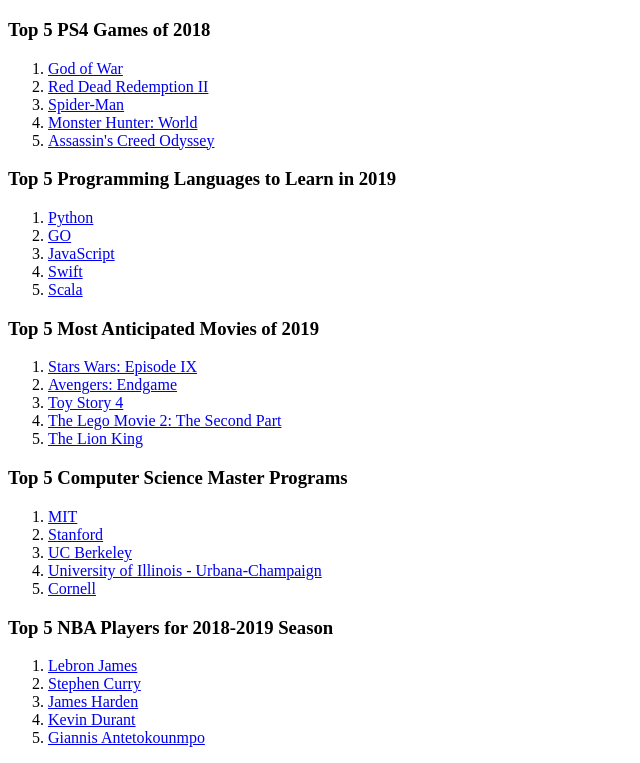
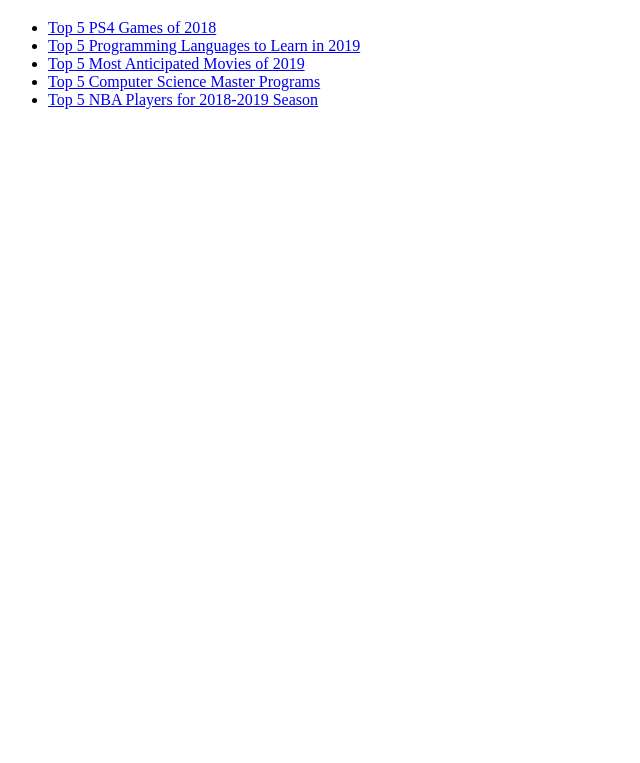
Before and after one commit to mintaelee/top-5, a plain HTML site: page index.html in a window 1280 px wide. Shown: the part 61-824 px from the top of the page, without its empty margins (0-640 px from the left). After the commit the page ends 800 px from the top, so only its background shows below. Drawn offline with Linux system fonts and the light colour scheme.

Commit message:
created separate pages for each list

```diff
--- a/index.html
+++ b/index.html
@@ -5,45 +5,12 @@
     </head>
     <body>
         <h1>Set of Top 5 Lists</h1>
-        <h3>Top 5 PS4 Games of 2018</h3>
-            <ol>
-                <li><a href="assets/games/godofwar.jpg">God of War</a> </li>
-                <li><a href="assets/games/rdd2.jpg">Red Dead Redemption II</a> </li>
-                <li><a href="assets/games/spiderman.jpg">Spider-Man</a> </li>
-                <li><a href="assets/games/monsterhunter.jpg">Monster Hunter: World</a>  </li>
-                <li><a href="assets/games/assassinscreed.png">Assassin's Creed Odyssey</a></li>
-            </ol>
-        <h3>Top 5 Programming Languages to Learn in 2019</h3>
-            <ol>
-                <li><a href="https://www.python.org/">Python</a> </li>
-                <li><a href="https://golang.org/">GO</a> </li>
-                <li><a href="https://www.javascript.com/">JavaScript</a> </li>
-                <li><a href="http://www.swift.org/">Swift</a>  </li>
-                <li><a href="https://www.scala-lang.org/">Scala</a></li>
-            </ol>
-        <h3>Top 5 Most Anticipated Movies of 2019</h3>
-            <ol>
-                <li><a href="assets/movies/starwars.jpg">Stars Wars: Episode IX</a> </li>
-                <li><a href="assets/movies/avengers.jpg">Avengers: Endgame</a> </li>
-                <li><a href="assets/movies/toystory.jpg">Toy Story 4</a> </li>
-                <li><a href="assets/movies/legomovie.jpg">The Lego Movie 2: The Second Part</a> </li>
-                <li><a href="assets/movies/lionking.jpg">The Lion King</a> </li>
-            </ol>
-        <h3>Top 5 Computer Science Master Programs</h3>
-            <ol>
-                <li><a href="assets/universities/mit.png">MIT</a> </li>
-                <li><a href="assets/universities/stanford.png">Stanford</a> </li>
-                <li><a href="assets/universities/ucb.jpeg">UC Berkeley</a> </li>
-                <li><a href="assets/universities/uiuc.png"> University of Illinois - Urbana-Champaign</a> </li>
-                <li><a href="assets/universities/cornell.png">Cornell</a> </li>
-            </ol>
-        <h3>Top 5 NBA Players for 2018-2019 Season</h3>
-            <ol>
-                <li><a href="assets/nba/lebron.jpeg">Lebron James</a> </li>
-                <li><a href="assets/nba/curry.jpeg"> Stephen Curry</a></li>
-                <li><a href="assets/nba/harden.jpeg">James Harden</a> </li>
-                <li><a href="assets/nba/durant.jpeg">Kevin Durant</a> </li>
-                <li><a href="assets/nba/Giannis.jpeg">Giannis Antetokounmpo</a> </li>
-            </ol>
+        <ul>
+            <li><a href="top-games.html"> Top 5 PS4 Games of 2018</a></li>
+            <li><a href="top-programming.html"> Top 5 Programming Languages to Learn in 2019</a></li>
+            <li><a href="top-movies.html"> Top 5 Most Anticipated Movies of 2019</a></li>
+            <li><a href="top-csprograms.html"> Top 5 Computer Science Master Programs</a></li>
+            <li><a href="top-nba-players.html"> Top 5 NBA Players for 2018-2019 Season</a></li>
+        </ul>
     </body>
 </html>
```
Also changed, not shown: top-csprograms.html (added, +16 -0 lines), top-games.html (added, +16 -0 lines), top-movies.html (added, +16 -0 lines), top-nba-players.html (added, +16 -0 lines), top-programming.html (added, +16 -0 lines).
